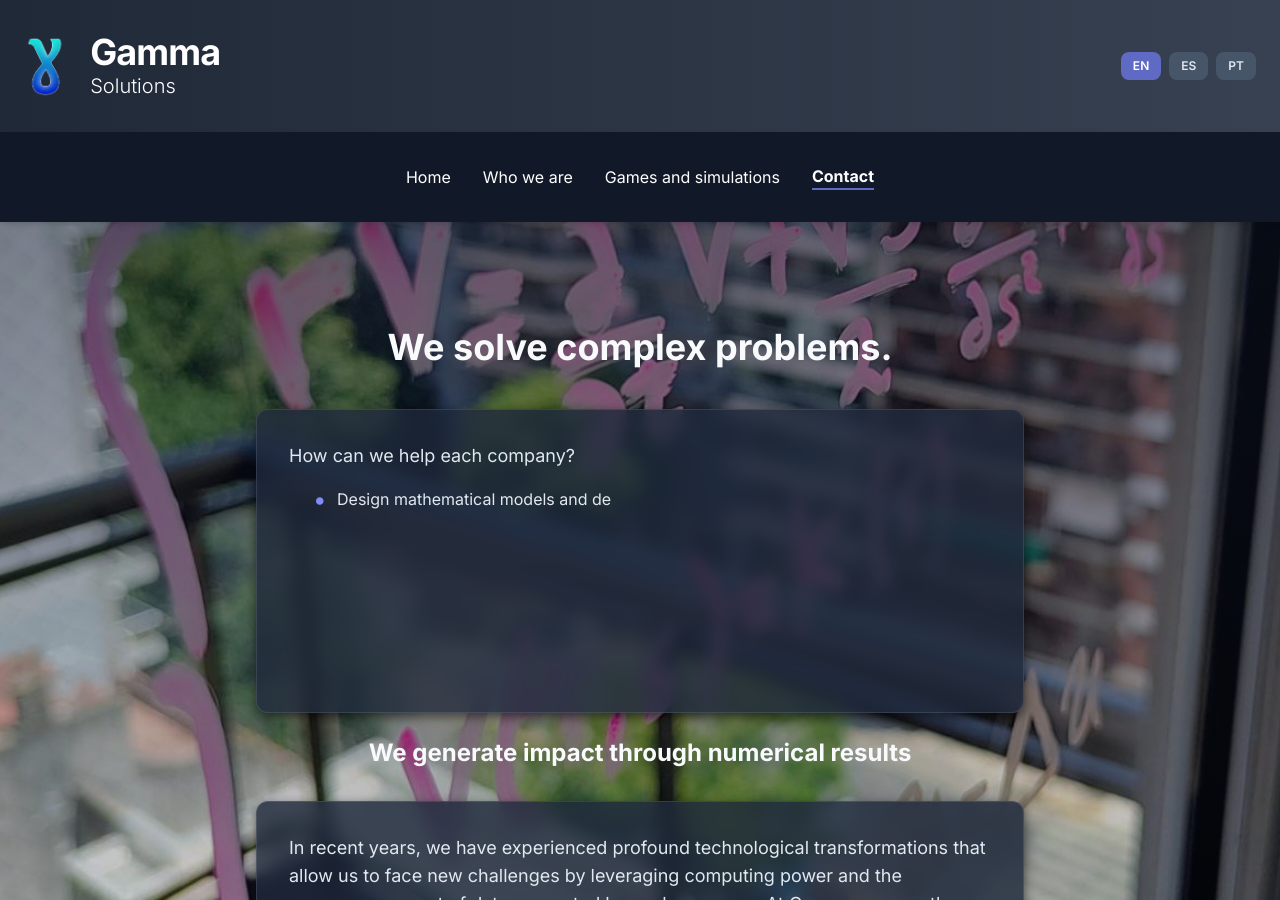
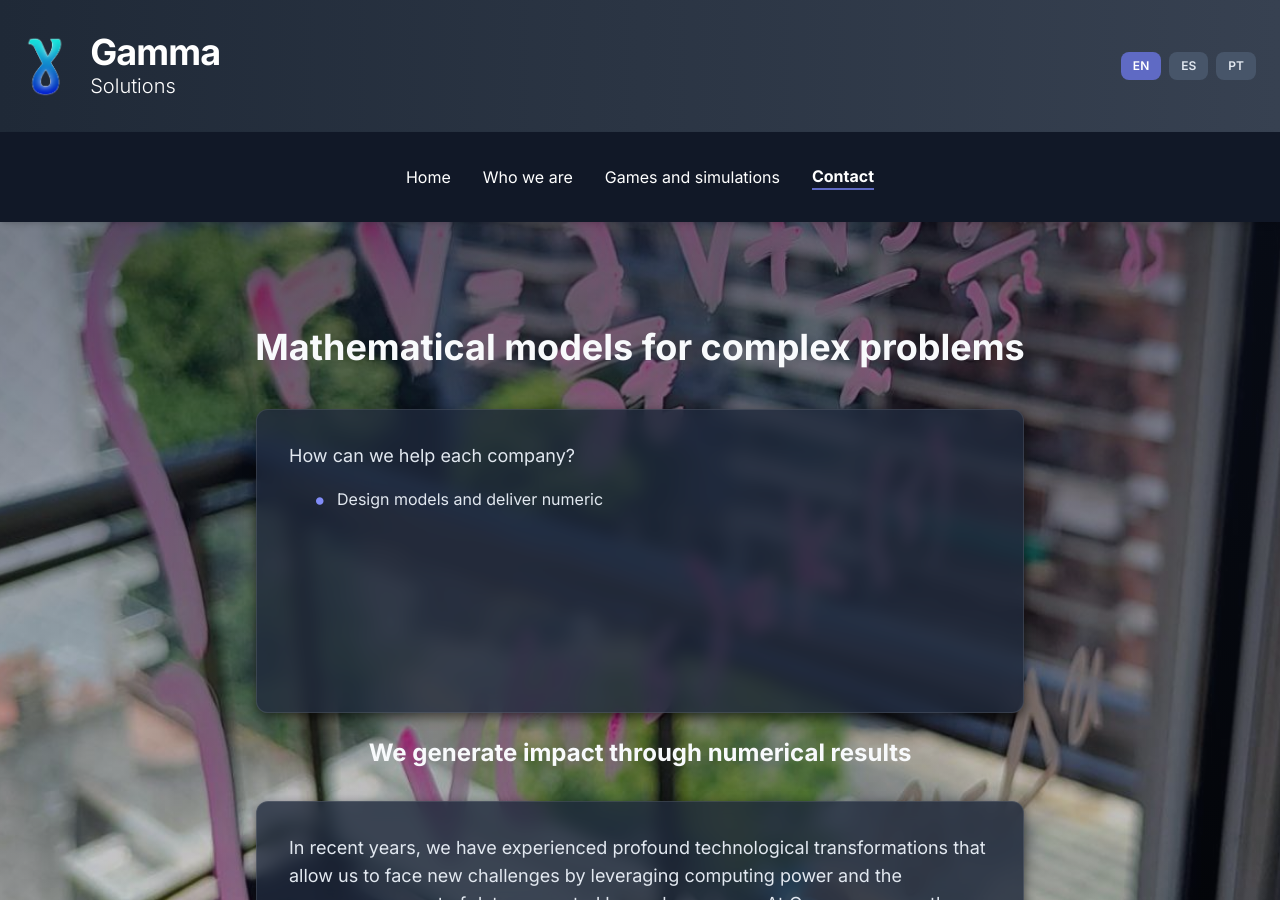
Before and after one commit to mrodriguezcartabia/fmp.github.io, a Jekyll site: the page built from index.html, in a window 1280 px wide and 900 px high. Built offline with Jekyll 4.4.1, drawn with Linux system fonts in a browser that asks for light colours; nearby versions of some CDN libraries; some of the changed lines change nothing that is shown.

Commit message:
Cambio de título

```diff
--- a/index.html
+++ b/index.html
@@ -18,10 +18,10 @@ title: Gamma Solutions - Home
 
     <section id="first-section" class="reveal">
         <h2 class="section-title"
-            data-en="We solve complex problems."
-            data-es="Solucionamos problemas complejos"
-            data-pt="Solucionamos problemas complexos">
-            Solucionamos problemas complejos
+            data-en="Mathematical models for complex problems"
+            data-es="Modelos matemáticos para  problemas complejos"
+            data-pt="Modelos matemáticos para problemas complexos">
+            Modelos matemáticos para  problemas complejos
         </h2>
         <div class="card max-w-3xl mx-auto text-center space-y-4">
             <p class="text-lg text-left"
@@ -33,10 +33,10 @@ title: Gamma Solutions - Home
             <ul class="list-disc ml-6 space-y-4">
                 <li class="bullet-item opacity-0">
                     <span class="typing-container"
-                        data-en="Design mathematical models and deliver numerical solutions."
-                        data-es="Desarrollamos modelos matemáticos y hallamos soluciones numéricas."
-                        data-pt="Desenvolvemos modelos matemáticos e encontramos soluções numéricas.">
-                        Desarrollamos modelos matemáticos y hallamos soluciones numéricas.
+                        data-en="Design models and deliver numerical solutions."
+                        data-es="Desarrollamos modelos y hallamos soluciones numéricas."
+                        data-pt="Desenvolvemos modelos e encontramos soluções numéricas.">
+                        Desarrollamos modelos y hallamos soluciones numéricas.
                     </span>
                 </li>
                 <li class="bullet-item opacity-0">
```
Also changed, not shown: 1 other file.
